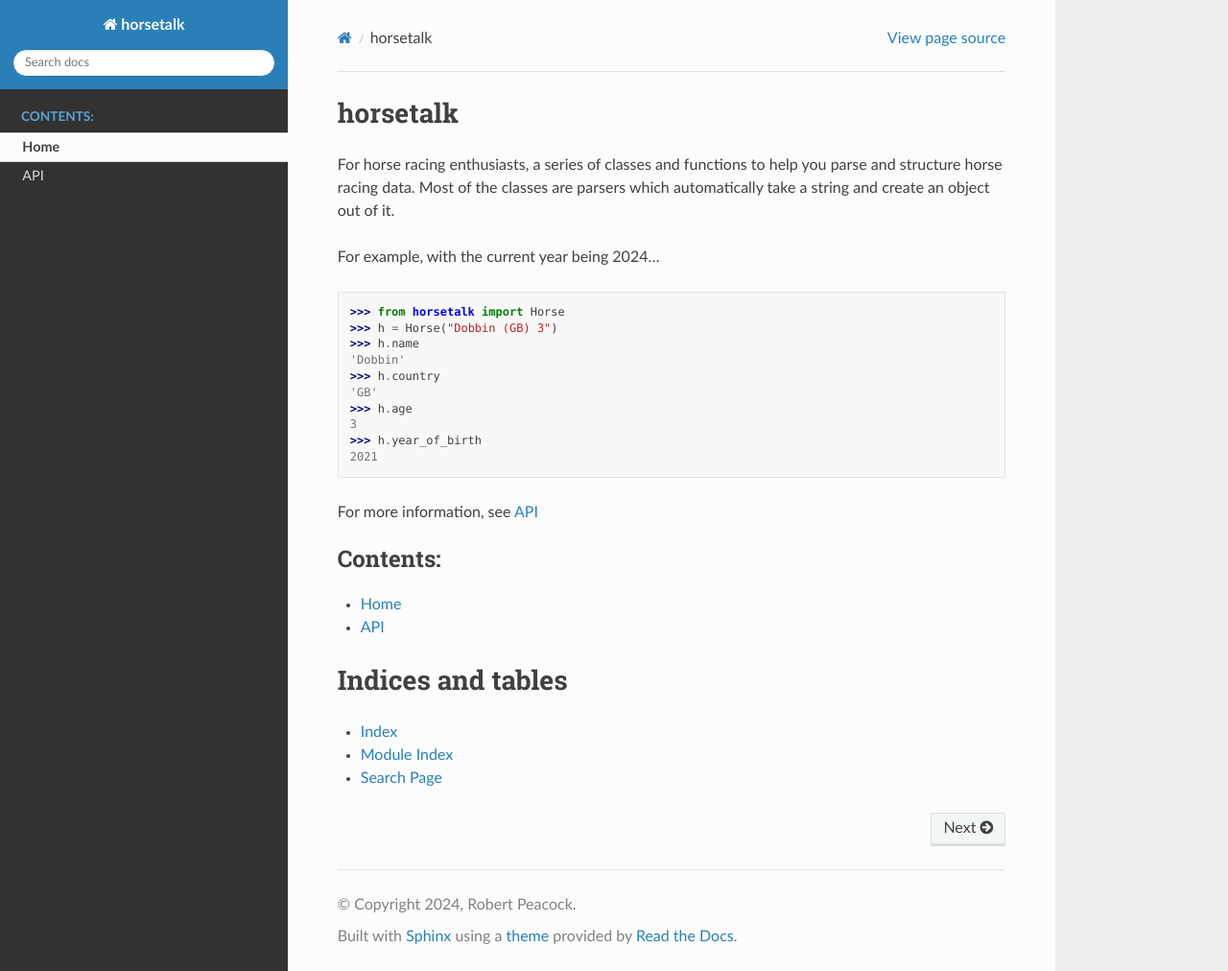
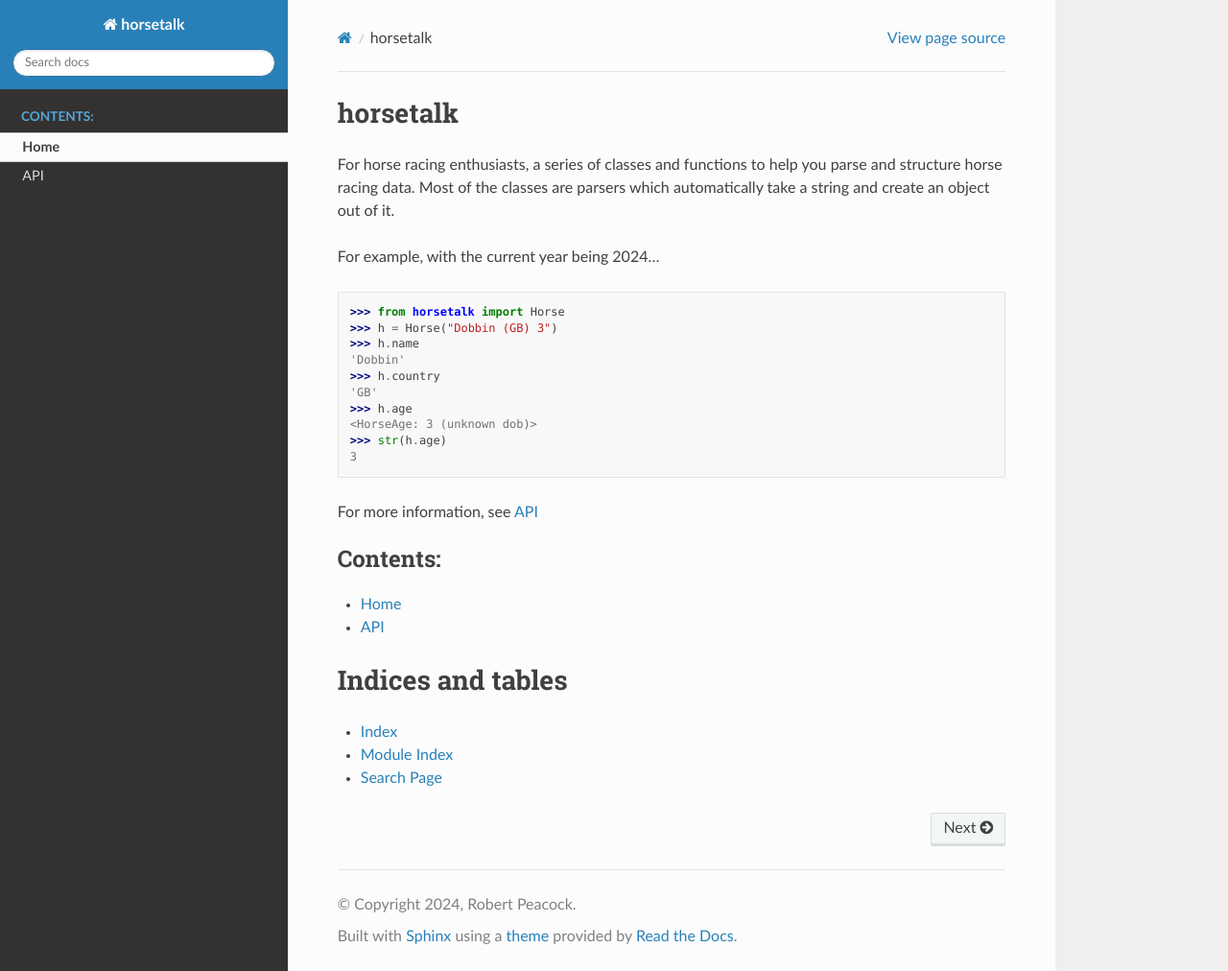
Before and after one commit to peaky76/horsetalk, a Sphinx documentation site: the page built from docs/source/index.rst, in a window 1280 px wide and 1012 px high. Shown: the whole window at 96% size. Built offline with Sphinx 7.4.7 and the Read the Docs theme 2.0.0, drawn with Linux system fonts in a browser that asks for light colours.

Commit message:
docs: fix Horse console output

```diff
--- a/docs/source/index.rst
+++ b/docs/source/index.rst
@@ -18,9 +18,9 @@ For example, with the current year being 2024...
 >>> h.country
 'GB'
 >>> h.age
+<HorseAge: 3 (unknown dob)>
+>>> str(h.age)
 3
->>> h.year_of_birth
-2021
 
 For more information, see :doc:`api`
 
```
